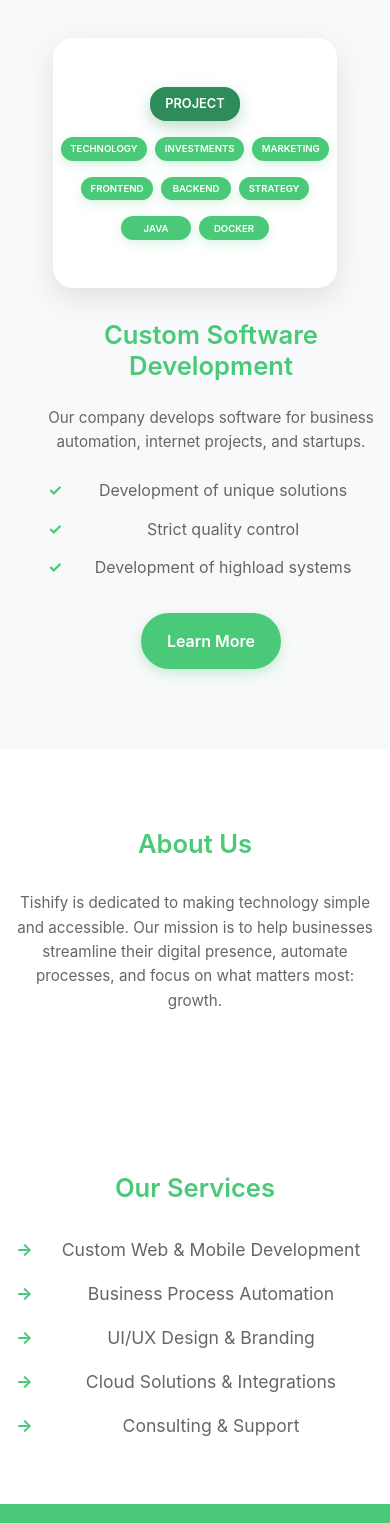
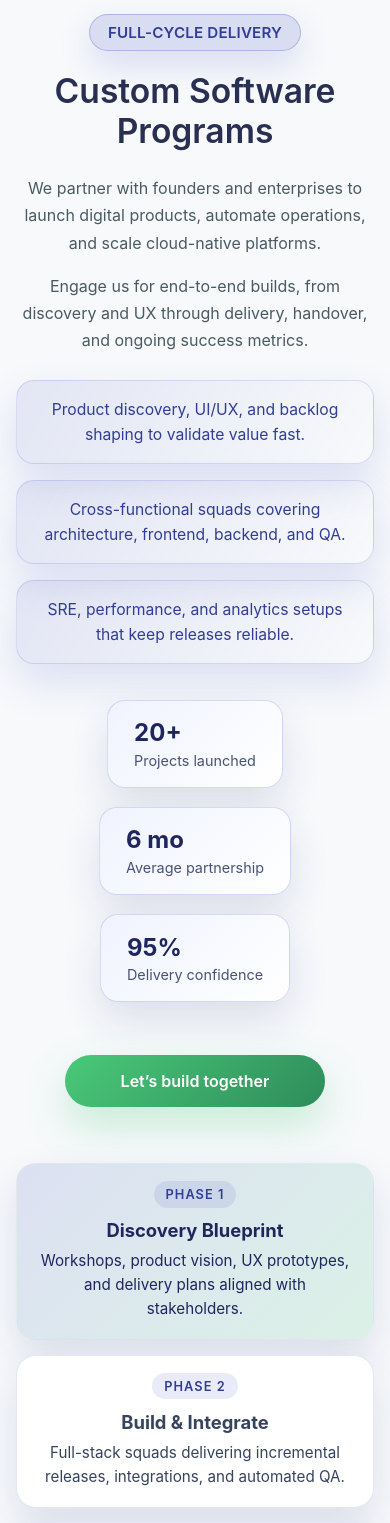
Before and after one commit to Tishify/tishify, a React (Create React App) app: page / in a window 390 px wide. Shown: the part 1960-3483 px from the top of the page. Built offline with nearby package versions, Linux system fonts and the light colour scheme.

Commit message:
SoftwareDevelopment Section

```diff
--- a/src/App.css
+++ b/src/App.css
@@ -779,7 +779,7 @@
 
 /* Software Development Section */
 .software-section {
-  background: #f8f9fa;
+  background: #f7f9fb;
   padding: 5rem 0;
 }
 
@@ -796,56 +796,56 @@
   flex: 1;
 }
 
-.diagram-container {
-  display: flex;
+.software-grid {
+  display: grid;
+  gap: 1.2rem;
+}
+
+.software-card {
+  background: #ffffff;
+  border: 1px solid rgba(82, 95, 197, 0.15);
+  border-radius: 20px;
+  padding: 1.3rem 1.6rem;
+  box-shadow: 0 18px 42px rgba(33, 45, 119, 0.12);
+  color: #37435d;
+  transition: transform 0.25s ease, box-shadow 0.25s ease;
+}
+
+.software-card--primary {
+  background: linear-gradient(135deg, rgba(82, 95, 197, 0.16), rgba(74, 201, 121, 0.16));
+  border-color: transparent;
+  color: #1f265d;
+}
+
+.software-card h4 {
+  margin: 0 0 0.5rem;
+  font-size: 1.15rem;
+}
+
+.software-card p {
+  margin: 0;
+  font-size: 0.95rem;
+  line-height: 1.6;
+}
+
+.software-card-label {
+  display: inline-flex;
+  align-items: center;
   justify-content: center;
-  align-items: center;
-  height: 400px;
-  background: #ffffff;
-  border-radius: 20px;
-  padding: 2rem;
-  box-shadow: 0 10px 30px rgba(0, 0, 0, 0.1);
-}
-
-.diagram {
-  display: flex;
-  flex-direction: column;
-  gap: 2rem;
-  align-items: center;
-}
-
-.diagram-level {
-  display: flex;
-  gap: 1rem;
-  justify-content: center;
-  flex-wrap: wrap;
-}
-
-.diagram-node {
-  background: #4ac979;
-  color: #ffffff;
-  padding: 1rem 1.5rem;
-  border-radius: 1rem;
-  font-size: 0.9rem;
+  padding: 0.35rem 0.75rem;
+  border-radius: 999px;
+  background: rgba(82, 95, 197, 0.12);
+  color: #313d96;
   font-weight: 600;
-  text-align: center;
-  min-width: 120px;
-  transition: transform 0.2s, box-shadow 0.2s;
-  cursor: pointer;
-  box-shadow: 0 4px 12px rgba(74, 201, 121, 0.2);
-}
-
-.diagram-node:hover {
+  font-size: 0.8rem;
+  letter-spacing: 0.08em;
+  text-transform: uppercase;
+  margin-bottom: 0.7rem;
+}
+
+.software-card:hover {
   transform: translateY(-4px);
-  box-shadow: 0 8px 20px rgba(74, 201, 121, 0.3);
-}
-
-.diagram-node.project {
-  background: #2e8c5a;
-  font-size: 1.1rem;
-  padding: 1.5rem 2rem;
-  min-width: 150px;
-  box-shadow: 0 6px 16px rgba(46, 140, 90, 0.3);
+  box-shadow: 0 26px 60px rgba(33, 45, 119, 0.16);
 }
 
 .software-right {
@@ -853,8 +853,25 @@
   padding-left: 2rem;
 }
 
+.software-badge {
+  display: inline-flex;
+  align-items: center;
+  gap: 0.6rem;
+  padding: 0.5rem 1.1rem;
+  border-radius: 999px;
+  background: rgba(82, 95, 197, 0.18);
+  border: 1px solid rgba(82, 95, 197, 0.32);
+  color: #313d96;
+  font-weight: 600;
+  font-size: 0.95rem;
+  letter-spacing: 0.01em;
+  text-transform: uppercase;
+  margin-bottom: 1.2rem;
+  box-shadow: 0 14px 32px rgba(82, 95, 197, 0.18);
+}
+
 .software-title {
-  color: #4ac979;
+  color: #282f51;
   font-size: 2.5rem;
   font-weight: 600;
   margin-bottom: 1.5rem;
@@ -862,80 +879,95 @@
 }
 
 .software-description {
-  color: #666;
-  font-size: 1.1rem;
+  color: #4a5a62;
+  font-size: 1.05rem;
+  line-height: 1.7;
+  margin-bottom: 1rem;
+}
+
+.software-bullets {
+  list-style: none;
+  padding: 0;
+  margin: 1.6rem 0 2.2rem;
+  display: grid;
+  gap: 1rem;
+}
+
+.software-bullets li {
+  background: linear-gradient(120deg, rgba(82, 95, 197, 0.12), rgba(255, 255, 255, 0));
+  border: 1px solid rgba(82, 95, 197, 0.18);
+  border-radius: 18px;
+  padding: 1rem 1.3rem;
+  color: #313d96;
+  font-size: 0.98rem;
   line-height: 1.6;
-  margin-bottom: 1.5rem;
-}
-
-.software-features {
-  list-style: none;
-  margin-bottom: 2rem;
-}
-
-.software-features li {
-  color: #666;
-  font-size: 1rem;
-  line-height: 1.6;
-  margin-bottom: 0.8rem;
-  padding-left: 1.5rem;
-  position: relative;
-}
-
-.software-features li:before {
-  content: "✓";
-  color: #4ac979;
-  font-weight: bold;
-  position: absolute;
-  left: 0;
-  top: 0;
+  box-shadow: 0 18px 40px rgba(82, 95, 197, 0.16);
+  text-align: left;
+}
+
+.software-bullets li::before {
+  content: '•';
+  color: #525fc5;
+  font-size: 1.3rem;
+  margin-right: 0.6rem;
+}
+
+.software-metrics {
+  display: flex;
+  flex-wrap: wrap;
+  gap: 1.2rem;
+  margin-bottom: 1.8rem;
+}
+
+.software-metric {
+  background: linear-gradient(135deg, #f0f3ff 0%, #ffffff 100%);
+  border: 1px solid rgba(82, 95, 197, 0.22);
+  border-radius: 18px;
+  padding: 1.1rem 1.6rem;
+  box-shadow: 0 18px 40px rgba(33, 45, 119, 0.12);
+  min-width: 150px;
+}
+
+.software-metric-value {
+  display: block;
+  font-size: 1.5rem;
+  font-weight: 700;
+  color: #1f265d;
+}
+
+.software-metric-label {
+  display: block;
+  font-size: 0.9rem;
+  color: #485275;
+  margin-top: 0.3rem;
 }
 
 .software-btn {
-  background: #4ac979;
+  background: linear-gradient(135deg, #4ac979, #2e8c5a);
   color: #ffffff;
-  padding: 1rem 2rem;
-  border: 2px solid #4ac979;
-  border-radius: 2rem;
+  padding: 1rem 2.4rem;
+  border: none;
+  border-radius: 999px;
   font-size: 1.1rem;
   font-weight: 600;
   text-decoration: none;
-  transition: all 0.3s ease;
-  box-shadow: 0 4px 12px rgba(74, 201, 121, 0.3);
+  transition: transform 0.3s ease, box-shadow 0.3s ease;
+  box-shadow: 0 18px 40px rgba(74, 201, 121, 0.28);
   cursor: pointer;
   display: inline-flex;
   align-items: center;
   justify-content: center;
-  min-height: 44px;
-  position: relative;
-  overflow: hidden;
-}
-
-.software-btn::before {
-  content: '';
-  position: absolute;
-  top: 0;
-  left: -100%;
-  width: 100%;
-  height: 100%;
-  background: linear-gradient(90deg, transparent, rgba(255, 255, 255, 0.2), transparent);
-  transition: left 0.5s ease;
-}
-
-.software-btn:hover::before {
-  left: 100%;
+  min-height: 46px;
 }
 
 .software-btn:hover {
-  background: #2e8c5a;
-  transform: translateY(-3px);
-  box-shadow: 0 8px 20px rgba(74, 201, 121, 0.4);
-  border-color: #2e8c5a;
+  transform: translateY(-4px);
+  box-shadow: 0 26px 60px rgba(74, 201, 121, 0.35);
 }
 
 .software-btn:active {
   transform: translateY(-1px);
-  box-shadow: 0 4px 12px rgba(74, 201, 121, 0.3);
+  box-shadow: 0 18px 40px rgba(74, 201, 121, 0.28);
 }
 
 /* Contact Section */
@@ -2046,3 +2078,184 @@
   color: #46615b;
   margin-top: 0.3rem;
 }
+
+.software-orbit-label {
+  position: absolute;
+  inset: auto;
+  padding: 0.4rem 0.8rem;
+  background: rgba(255, 255, 255, 0.82);
+  border-radius: 999px;
+  border: 1px solid rgba(74, 201, 121, 0.25);
+  font-size: 0.75rem;
+  letter-spacing: 0.08em;
+  color: #215638;
+}
+
+.software-orbit--outer .software-orbit-label {
+  bottom: -18px;
+}
+
+.software-orbit--inner .software-orbit-label {
+  top: -18px;
+}
+
+.software-core {
+  position: absolute;
+  width: 220px;
+  background: linear-gradient(135deg, rgba(82, 95, 197, 0.2), rgba(74, 201, 121, 0.2));
+  border: 1px solid rgba(82, 95, 197, 0.28);
+  border-radius: 24px;
+  padding: 1.4rem 1.6rem;
+  text-align: center;
+  box-shadow: 0 22px 48px rgba(33, 45, 119, 0.18);
+  backdrop-filter: blur(6px);
+}
+
+.software-core h4 {
+  margin: 0 0 0.5rem;
+  color: #1f265d;
+  font-size: 1.1rem;
+}
+
+.software-core p {
+  margin: 0;
+  color: #3a486f;
+  font-size: 0.9rem;
+  line-height: 1.5;
+}
+
+.software-track {
+  position: absolute;
+  right: -40px;
+  top: 50%;
+  transform: translateY(-50%);
+  display: grid;
+  gap: 0.8rem;
+}
+
+.software-track-item {
+  display: grid;
+  grid-template-columns: auto 1fr;
+  gap: 0.8rem;
+  align-items: start;
+  padding: 0.85rem 1rem;
+  background: rgba(255, 255, 255, 0.92);
+  border: 1px solid rgba(82, 95, 197, 0.2);
+  border-radius: 16px;
+  box-shadow: 0 14px 34px rgba(33, 45, 119, 0.12);
+  min-width: 240px;
+}
+
+.software-track-number {
+  display: inline-flex;
+  align-items: center;
+  justify-content: center;
+  width: 36px;
+  height: 36px;
+  border-radius: 12px;
+  background: linear-gradient(135deg, #525fc5, #313d96);
+  color: #ffffff;
+  font-weight: 700;
+  font-size: 0.9rem;
+}
+
+.software-track-item h5 {
+  margin: 0 0 0.3rem;
+  font-size: 0.95rem;
+  color: #1f265d;
+}
+
+.software-track-item p {
+  margin: 0;
+  font-size: 0.82rem;
+  color: #3a486f;
+  line-height: 1.45;
+}
+
+.software-pillars {
+  position: absolute;
+  bottom: -28px;
+  left: 50%;
+  transform: translateX(-50%);
+  display: grid;
+  grid-template-columns: repeat(3, minmax(0, 1fr));
+  gap: 1rem;
+  width: calc(100% - 4rem);
+}
+
+.software-pillar {
+  background: rgba(255, 255, 255, 0.96);
+  border: 1px solid rgba(74, 201, 121, 0.22);
+  border-radius: 16px;
+  padding: 1rem 1.2rem;
+  text-align: left;
+}
+
+@media (max-width: 900px) {
+  .software-content {
+    flex-direction: column;
+    gap: 2rem;
+    text-align: center;
+  }
+
+  .software-left {
+    order: 2;
+  }
+
+  .software-right {
+    order: 1;
+    padding-left: 0;
+    margin-bottom: 2rem;
+  }
+
+  .software-bullets li {
+    text-align: center;
+  }
+
+  .software-bullets li::before {
+    display: none;
+  }
+
+  .software-metrics {
+    justify-content: center;
+    text-align: left;
+  }
+
+  .software-grid {
+    gap: 1rem;
+  }
+}
+
+@media (max-width: 600px) {
+  .software-section {
+    padding: 3.5rem 0;
+  }
+
+  .software-content {
+    gap: 1.5rem;
+    padding: 0 1rem;
+  }
+
+  .software-grid {
+    gap: 0.9rem;
+  }
+
+  .software-card {
+    padding: 1.1rem 1.2rem;
+    font-size: 0.9rem;
+  }
+
+  .software-title {
+    font-size: 2.1rem;
+  }
+
+  .software-description {
+    font-size: 1rem;
+  }
+
+  .software-btn {
+    width: 100%;
+    max-width: 260px;
+    margin: 1.5rem auto 0;
+  }
+}
--- a/src/App.js
+++ b/src/App.js
@@ -194,38 +194,53 @@ function LandingPage() {
       <section className="software-section" id="software">
         <div className="software-content">
           <div className="software-left">
-            <div className="diagram-container">
-              <div className="diagram">
-                <div className="diagram-node project">PROJECT</div>
-                <div className="diagram-level">
-                  <div className="diagram-node">TECHNOLOGY</div>
-                  <div className="diagram-node">INVESTMENTS</div>
-                  <div className="diagram-node">MARKETING</div>
-                </div>
-                <div className="diagram-level">
-                  <div className="diagram-node">FRONTEND</div>
-                  <div className="diagram-node">BACKEND</div>
-                  <div className="diagram-node">STRATEGY</div>
-                </div>
-                <div className="diagram-level">
-                  <div className="diagram-node">JAVA</div>
-                  <div className="diagram-node">DOCKER</div>
-                </div>
-
+            <div className="software-grid">
+              <div className="software-card software-card--primary">
+                <span className="software-card-label">Phase 1</span>
+                <h4>Discovery Blueprint</h4>
+                <p>Workshops, product vision, UX prototypes, and delivery plans aligned with stakeholders.</p>
+              </div>
+              <div className="software-card">
+                <span className="software-card-label">Phase 2</span>
+                <h4>Build & Integrate</h4>
+                <p>Full-stack squads delivering incremental releases, integrations, and automated QA.</p>
+              </div>
+              <div className="software-card">
+                <span className="software-card-label">Phase 3</span>
+                <h4>Scale & Support</h4>
+                <p>Monitoring, SRE playbooks, analytics, and ongoing optimisation for high-load applications.</p>
               </div>
             </div>
           </div>
           <div className="software-right">
-            <h2 className="software-title">Custom Software Development</h2>
+            <div className="software-badge">Full-cycle delivery</div>
+            <h2 className="software-title">Custom Software Programs</h2>
             <p className="software-description">
-              Our company develops software for business automation, internet projects, and startups.
+              We partner with founders and enterprises to launch digital products, automate operations, and scale cloud-native platforms.
             </p>
-            <ul className="software-features">
-              <li>Development of unique solutions</li>
-              <li>Strict quality control</li>
-              <li>Development of highload systems</li>
+            <p className="software-description">
+              Engage us for end-to-end builds, from discovery and UX through delivery, handover, and ongoing success metrics.
+            </p>
+            <ul className="software-bullets">
+              <li>Product discovery, UI/UX, and backlog shaping to validate value fast.</li>
+              <li>Cross-functional squads covering architecture, frontend, backend, and QA.</li>
+              <li>SRE, performance, and analytics setups that keep releases reliable.</li>
             </ul>
-            <a href="#contact" className="software-btn">Learn More</a>
+            <div className="software-metrics">
+              <div className="software-metric">
+                <span className="software-metric-value">20+</span>
+                <span className="software-metric-label">Projects launched</span>
+              </div>
+              <div className="software-metric">
+                <span className="software-metric-value">6 mo</span>
+                <span className="software-metric-label">Average partnership</span>
+              </div>
+              <div className="software-metric">
+                <span className="software-metric-value">95%</span>
+                <span className="software-metric-label">Delivery confidence</span>
+              </div>
+            </div>
+            <a href="#contact" className="software-btn">Let’s build together</a>
           </div>
         </div>
       </section>
```
